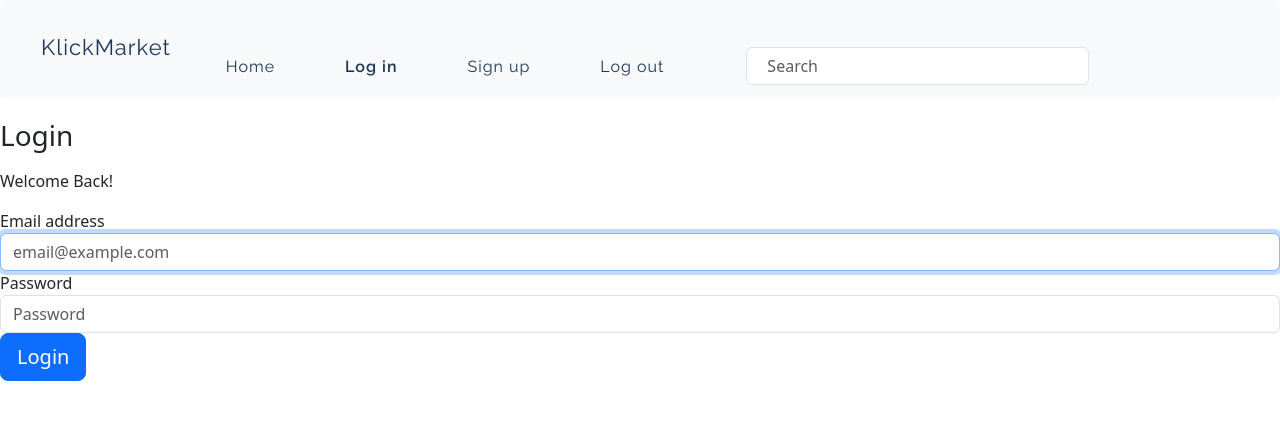
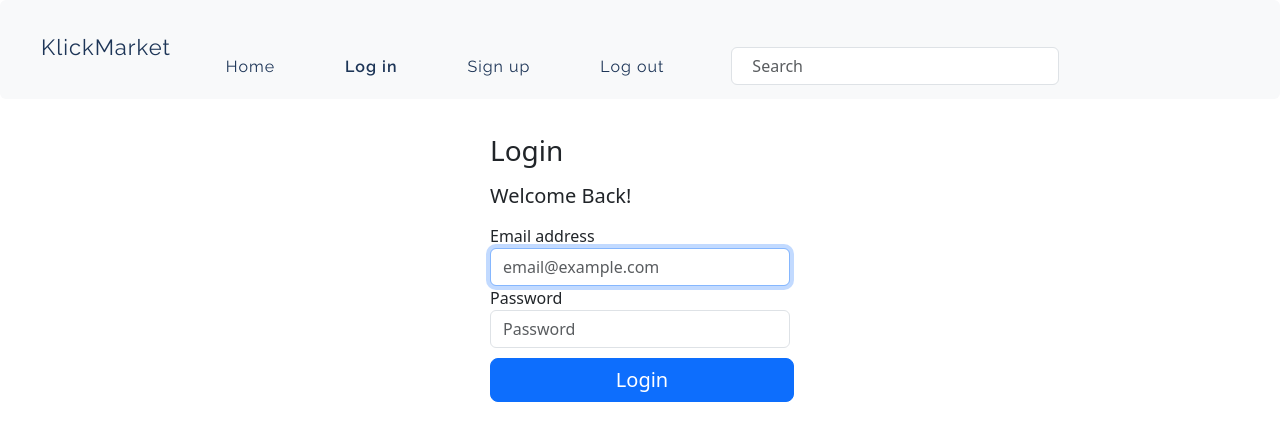
Before and after one commit to marianagrana2/ecommerce-project, a React (Vite) app: page /login in a window 1280 px wide. Shown: the top 440 px of the page. Built offline with nearby package versions, Linux system fonts and the light colour scheme; the HTML template or start-up script is replaced by a standard one.

Commit message:
Disenio Login & menu despegable

```diff
--- a/src/components/navbar/navbar.scss
+++ b/src/components/navbar/navbar.scss
@@ -39,8 +39,14 @@ $navbarBtnColor: #1D3557;
             font-weight: bold;
 
         }
+
+    }
+    .navbar-toggler{
+        margin-right: 2rem;
+
     }
 }
+
 .form-inline {
     display: inline-block;
     width: auto;
@@ -50,7 +56,7 @@ $navbarBtnColor: #1D3557;
     font-weight: lighter;
 
     .form-control{
-        margin-left: 40px;
+        margin-left: 25px;
         padding-left: 20px;
         padding-right: 50px;
     }
--- a/src/pages/Home.jsx
+++ b/src/pages/Home.jsx
@@ -1,17 +1,12 @@
 import { useState, useEffect } from 'react' // Importarlos para poder utilizarlos para llamar a la API
 const Home = () => {
   const [products, setProducts] = useState([]) // Donde se va almacenar los datos de la API
-  // const search = useState('')
   useEffect(() => { // Llamada a la API
     fetch('https://ecommerce-json-jwt.onrender.com/items')
       .then(response => response.json())
       .then(data => setProducts(data))
       .catch(error => console.error(error))
   }, [])
-
-  /* const filteredProducts = products.filter(product => {
-    return product.name.toLowerCase().includes(search.toLocalLowerCase())
-  }) */
   return (
     <>
       <div className='container'>
--- a/src/pages/Login.jsx
+++ b/src/pages/Login.jsx
@@ -2,15 +2,17 @@
 const Login = () => {
   return (
     <>
+      <div className='container'>
         <form className='form-sigin'>
           <h1 className='h3 mb-3 font-weight-normal'>Login</h1>
-        <p>Welcome Back!</p>
+          <h5 className='h5 mb-3 font-weight-normal'>Welcome Back!</h5>
           <label htmlFor='inputEmail' className='sr-only'>Email address</label>
           <input type='email' id='inputEmail' className='form-control' placeholder='email@example.com' required autoFocus />
           <label htmlFor='inputPassword' className='sr-only'>Password</label>
           <input type='password' id='inputPassword' className='form-control' placeholder='Password' required />
           <button className='btn btn-lg btn-primary btn-block' type='submit'>Login</button>
         </form>
+      </div>
     </>
 
   )
--- a/src/styles/App.css
+++ b/src/styles/App.css
@@ -5,3 +5,15 @@ body{
 .col-4{
   margin-bottom: 20px;
 }
+
+.form-sigin{
+  max-width:330px;
+  display: block;
+  padding: 15px;
+  margin:0 auto;
+}
+
+.form-sigin .btn{
+  margin-top: 10px;
+  padding: 6px 7.8rem;
+}
```
Lines whose indentation alone changed are shown as unchanged.
